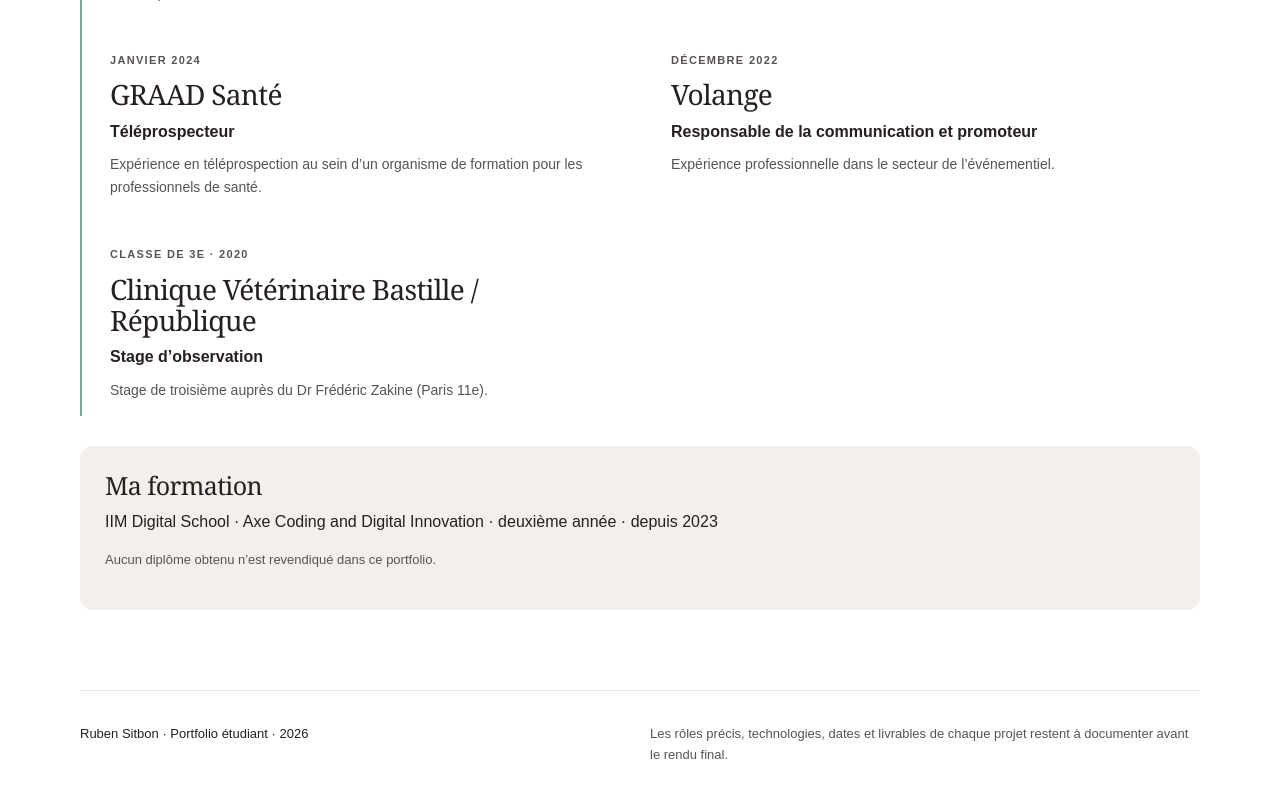
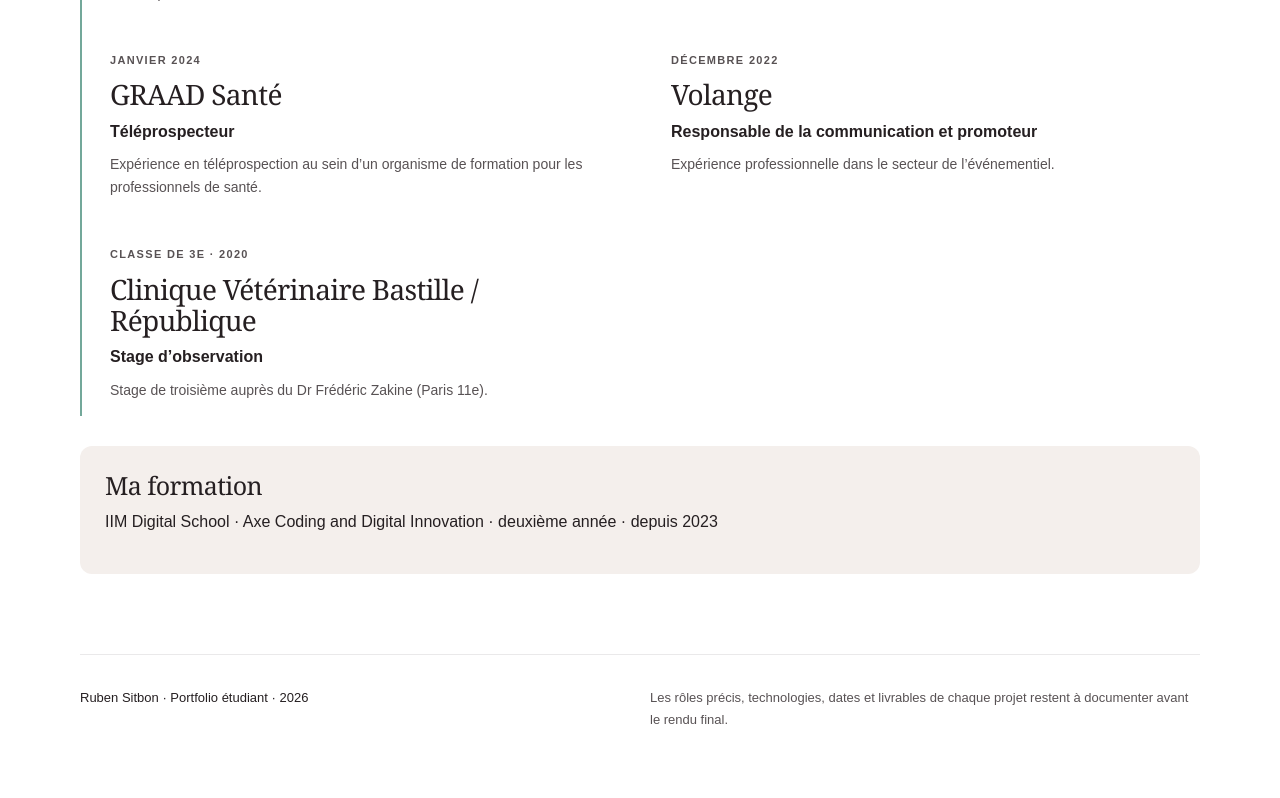
Before and after one commit to rurusit2004/portfolio, a Next.js app: page /parcours in a window 1280 px wide. Shown: the part 505-1303 px from the top of the page. Built offline with nearby package versions, Linux system fonts and the light colour scheme.

Commit message:
Parcours : retire la mention superflue sur les diplômes

```diff
--- a/src/components/Parcours.tsx
+++ b/src/components/Parcours.tsx
@@ -21,9 +21,6 @@ export default function Parcours() {
           IIM Digital School · Axe Coding and Digital Innovation · deuxième
           année · depuis 2023
         </p>
-        <p className="muted">
-          Aucun diplôme obtenu n’est revendiqué dans ce portfolio.
-        </p>
       </div>
     </div>
   );
```
